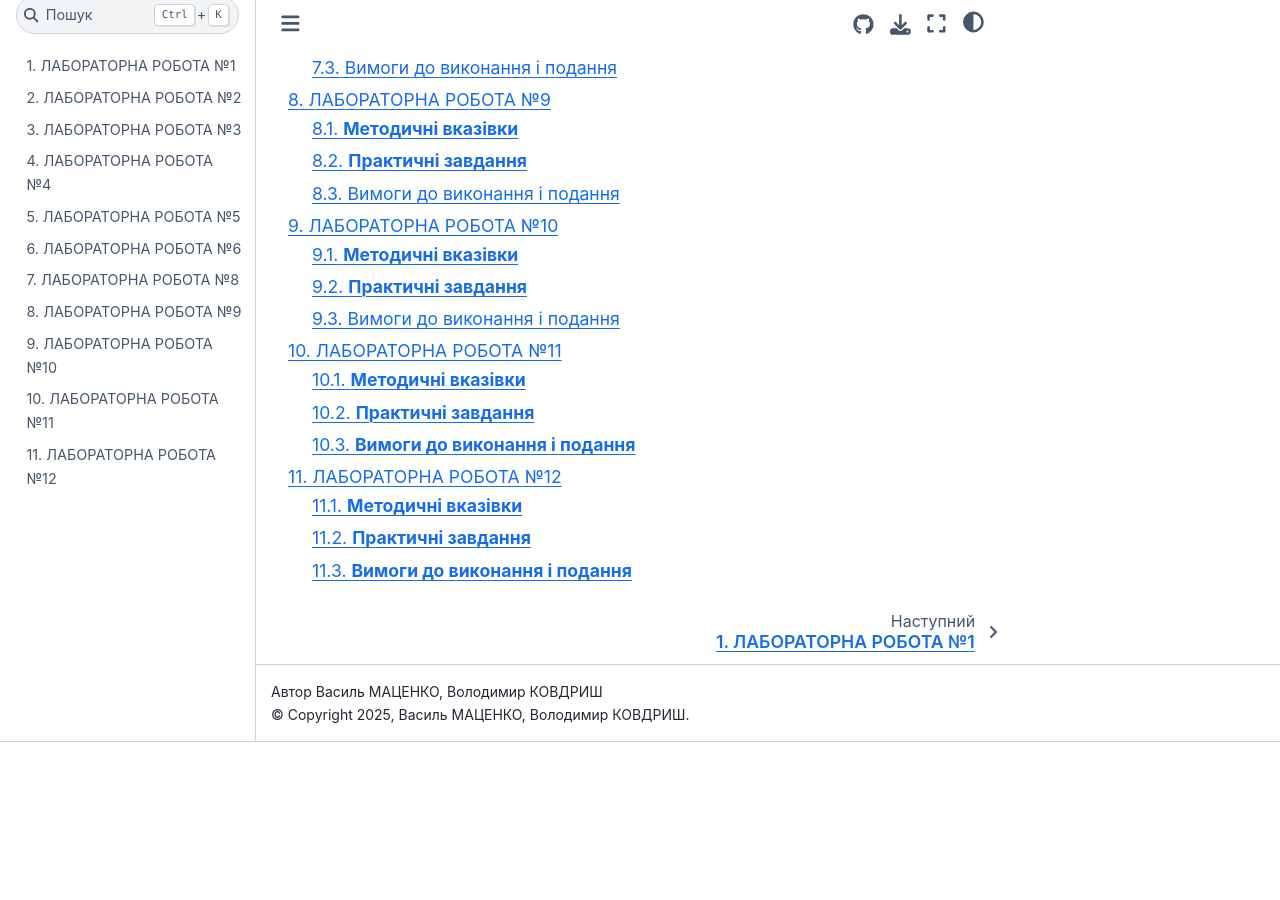
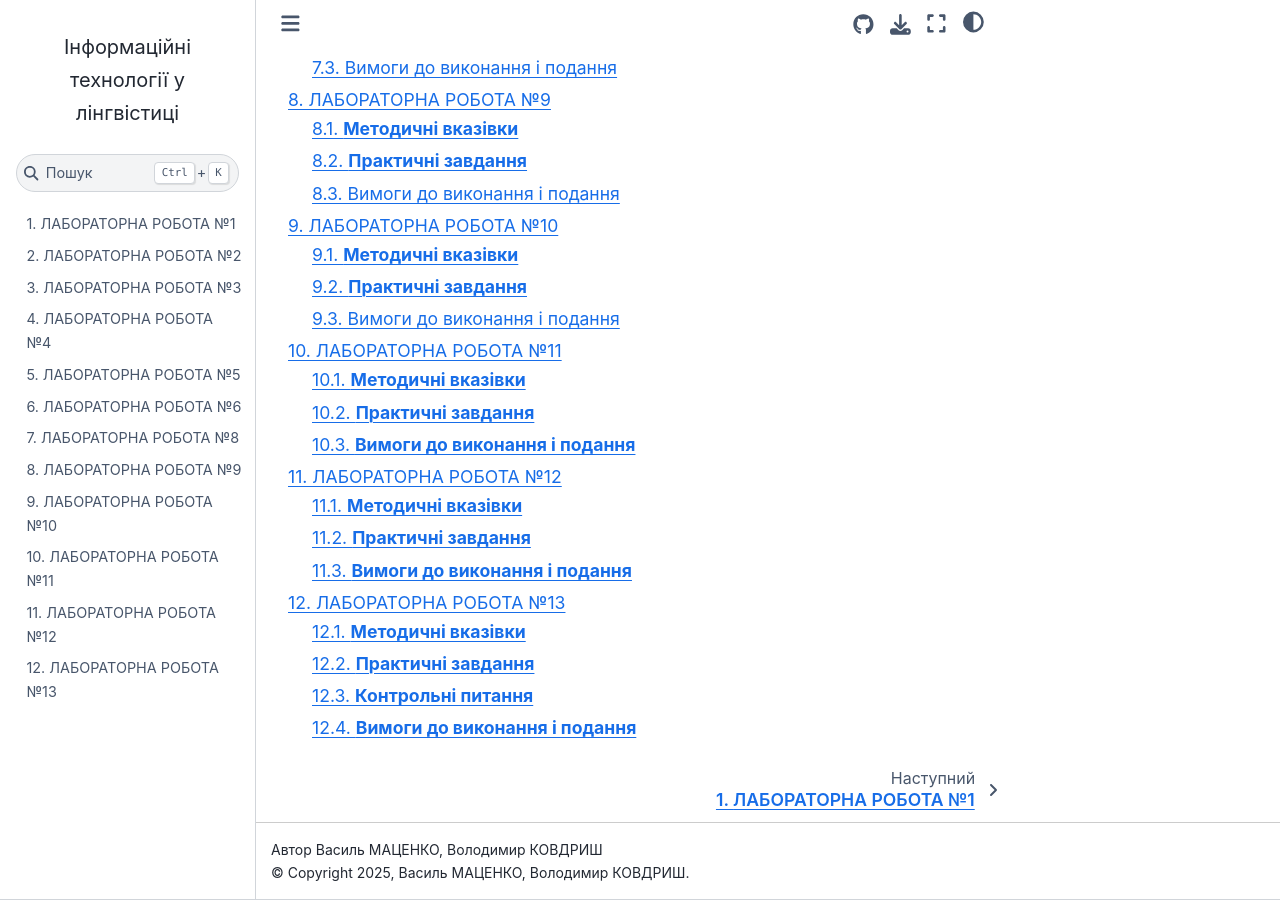
Before and after one commit to Volodymyr-Kovdrysh/ITinLingvo, a Sphinx documentation site: the page built from docs/index.md, in a window 1280 px wide and 900 px high, scrolled down 1251 px. Built offline with Sphinx 7.4.7 and the Sphinx Book theme 1.1.4, drawn with Linux system fonts in a browser that asks for light colours; pages that are not in the unit, such as notebooks, are missing from menus; before the commit the page ends 1993 px from its top, so only the background shows below that; some of the changed lines change nothing that is shown.

Commit message:
Лабораторна №13

````diff
--- /dev/null
+++ b/docs/app/laba13.md
@@ -0,0 +1,278 @@
+# ЛАБОРАТОРНА РОБОТА №13
+
+**Створення резюме на онлайн-сервісах**
+
+**План**
+
+1. Поняття резюме та його роль у працевлаштуванні
+2. Онлайн-сервіси для створення резюме
+3. Сервіс **Resume.com**: інтерфейс та можливості
+4. Сервіси **Enhancv**, **Canva**, **Standard Resume**, **Cake**
+5. Вимоги до змісту та дизайну сучасного резюме
+6. Експорт, публікація та завантаження резюме
+7. Використання резюме студентами лінгвістичних спеціальностей
+
+## **Методичні вказівки**
+
+### **Поняття резюме та його роль**
+
+З переходом більшості процесів працевлаштування в онлайн-простір, **якісне резюме стало ключовим інструментом представлення себе роботодавцю**.
+Резюме — це структурований документ, який подає найважливішу інформацію про кандидата:
+
+* контактні дані
+* освіту
+* досвід роботи / практики
+* професійні навички
+* мовні компетенції
+* досягнення та сертифікати
+
+Добре складене резюме:
+
+* дозволяє швидко сформувати позитивне враження
+* демонструє компетентність та увагу до деталей
+* підвищує шанси на запрошення до співбесіди
+
+У сфері **лінгвістики, перекладознавства, освіти, контент-креації** резюме відіграє особливо важливу роль, адже відображає не лише знання, а й уміння працювати з текстом, структурою, мовою, дизайном.
+
+
+### **Онлайн-сервіси для створення резюме**
+
+Сьогодні існують десятки веб-сервісів для побудови резюме. У лабораторній роботі використовується **5 перевірених інструментів**, які на момент підготовки заняття є повністю робочими:
+
+| Сервіс                     | Посилання                                                                |
+| -------------------------- | ------------------------------------------------------------------------ |
+| **Resume.com**             | [https://www.resume.com](https://www.resume.com)                         |
+| **Enhancv**                | [https://enhancv.com](https://enhancv.com)                               |
+| **Canva (розділ резюме)**  | [https://www.canva.com/resumes](https://www.canva.com/resumes)           |
+| **Standard Resume**        | [https://standardresume.co](https://standardresume.co)                   |
+| **Cake (Resume Designer)** | [https://www.cake.me/resume-builder](https://www.cake.me/resume-builder) |
+
+> **Увага!**
+> Якщо якийсь сервіс **не відкривається / недоступний / заблокований**:
+> ✔ пропустити його та зазначити це у звіті, або
+> ✔ замінити будь-яким іншим (Resume.io, Novorésumé, Job Wizard тощо).
+
+---
+
+### **Resume.com — конструктор резюме**
+
+[https://www.resume.com](https://www.resume.com)
+
+Безкоштовний конструктор із приємними шаблонами та повністю відкритими параметрами редагування.
+
+**Плюси:**
+
+* усі шаблони безкоштовні
+* стриманий професійний дизайн
+* **немає брендингу** на PDF
+* можна завантажити у 4 форматах
+
+**Мінусів не виявлено.**
+
+---
+
+### **Enhancv — дизайнерське резюме**
+
+[https://enhancv.com](https://enhancv.com)
+
+Сервіс з акцентом на візуальну привабливість.
+
+**Плюси:**
+
+* попередній перегляд у реальному часі
+* імпорт даних з LinkedIn
+* перевірка орфографії, підказки
+
+**Мінуси:**
+
+* логотип сервісу у free-версії
+* лише 1 резюме безкоштовно
+* експорт тільки в PDF
+
+---
+
+### **Canva — найкреативніший варіант**
+
+[https://www.canva.com/resumes](https://www.canva.com/resumes)
+
+Найбільша колекція сучасних і стильних шаблонів.
+
+**Плюси:**
+
+* сотні безкоштовних макетів
+* тонке налаштування шрифтів і структури
+* формати PDF, PNG, JPG, відео
+* немає логотипу в готовому PDF
+
+**Мінус:**
+
+* якщо використати платні картинки — з’явиться вотермарк.
+
+---
+
+### **Standard Resume — парсер з LinkedIn**
+
+[https://standardresume.co](https://standardresume.co)
+
+Ідеальний варіант для швидкого створення структурованого CV.
+
+**Плюси:**
+
+* повністю безкоштовний
+* імпорт LinkedIn
+* мінімалістичний формат
+
+**Мінуси:**
+
+* лише 1 шаблон
+* не можна додати фото
+* логотип сервісу на резюме
+
+---
+
+### **Cake — резюме з можливістю аналітики**
+
+[https://www.cake.me/resume-builder](https://www.cake.me/resume-builder)
+
+Простий редактор з можливістю розширення.
+
+**Плюси:**
+
+* зручний інтерфейс
+* у Pro — підтримка HR та аналітика переходів
+
+**Мінуси:**
+
+* у безкоштовній версії — логотип
+* лише PDF-експорт
+* обмежена кількість шаблонів
+
+---
+
+### **Вимоги до сучасного резюме**
+
+**Структура:**
+
+* Контакти
+* Освіта
+* Досвід / практика / волонтерство
+* Навички (мовні, технічні, soft-skills)
+* Досягнення
+* Інше (за потреби)
+
+**Вимоги до дизайну:**
+
+* мінімалізм і читабельність
+* 2–3 основні кольори
+* шрифти без засічок
+* чітка візуальна ієрархія
+* узгоджені відступи та вирівнювання
+
+Не рекомендується:
+
+* використовувати занадто яскраві кольори
+* перевантажувати декоративними елементами
+* робити резюме довшим за 2 сторінки
+
+---
+
+### **Експорт, публікація та поширення**
+
+Кожен сервіс підтримує:
+
+* **PDF-експорт** (обов’язковий)
+* зберігання онлайн
+* інколи — лінк зі швидким доступом до CV
+* у Canva — навіть відеоформат
+
+Перед надсиланням роботодавцю обов’язково:
+
+* перевірити шрифти й кодування (кирилиця)
+* назвати файл зрозуміло:
+  `Surname_Name_CV.pdf`
+* переконатися у відсутності водяних знаків
+
+---
+
+## **Практичні завдання**
+
+1. Підготувати текстову чернетку резюме (у файлі або нотатнику).
+
+2. Створити резюме у **Resume.com** → зберегти у PDF.
+
+3. Створити резюме в **Enhancv** → PDF.
+
+4. Створити резюме в **Canva** → PDF.
+
+5. Створити резюме в **Standard Resume** → PDF.
+
+6. Створити резюме в **Cake** → PDF.
+
+7. Зробити **2–3 скріншоти інтерфейсу** будь-якого сервісу.
+
+8. Порівняти сервіси за критеріями:
+
+   * зручність
+   * дизайн
+   * обмеження
+   * наявність логотипу
+   * якість PDF
+
+9. Написати короткий висновок:
+   **який сервіс найкращий саме для вас і чому** (1–2 абзаци).
+
+
+11. Завантажити резюме + звіт у **Google Classroom**.
+
+> **Якщо сервіс недоступний:** → зазначити у звіті.
+
+
+## **Контрольні питання**
+
+1. Що таке резюме і яку функцію воно виконує?
+2. Які обов’язкові розділи повинні бути у резюме студента?
+3. Які переваги онлайн-конструкторів?
+4. Переваги й недоліки Resume.com.
+5. Переваги й недоліки Enhancv.
+6. Чому Canva підходить творчим спеціальностям?
+7. У чому особливість Standard Resume?
+8. Які можливості дає Cake у Pro-версії?
+9. Які обмеження мають безкоштовні версії сервісів?
+10. Чому важливо мати PDF-версію резюме?
+11. Навіщо адаптувати резюме під конкретну вакансію?
+12. Які помилки найчастіше зустрічаються в резюме?
+13. Як студенту заповнити розділ «Досвід», якщо роботи ще не було?
+14. Як правильно оформити мовні навички?
+15. Які формати, крім PDF, можуть бути корисними?
+16. Чому важливо перевіряти орфографію?
+17. Яку роль відіграє дизайн резюме?
+18. Що таке soft-skills і чому вони важливі?
+19. Коли варто додавати фото?
+20. Як підвищити ефективність резюме студенту лінгвістичного напряму?
+
+---
+
+## **Вимоги до виконання і подання**
+
+1. Виконати всі практичні завдання (1–10).
+
+2. Підготувати звіт у форматі `.docx` або `.pdf`, який включає:
+
+   * титульну сторінку
+   * мету роботи
+   * список сервісів (із посиланнями)
+   * скріншоти
+   * коротке порівняння сервісів
+   * відповіді на контрольні питання
+   * висновки
+
+3. Додати всі PDF-резюме.
+
+4. Завантажити матеріали в Google Classroom до дедлайну.
+
+5. Схема імені файлу звіту:
+
+   **<група>_<ПрізвищеІм’я>_ЛР13.pdf**
+
+   * Наприклад:
+   `143_ПетренкоІван_ЛР13.pdf`
--- a/docs/index.md
+++ b/docs/index.md
@@ -16,4 +16,5 @@
 app/laba10
 app/laba11
 app/laba12
+app/laba13
 ```
````
